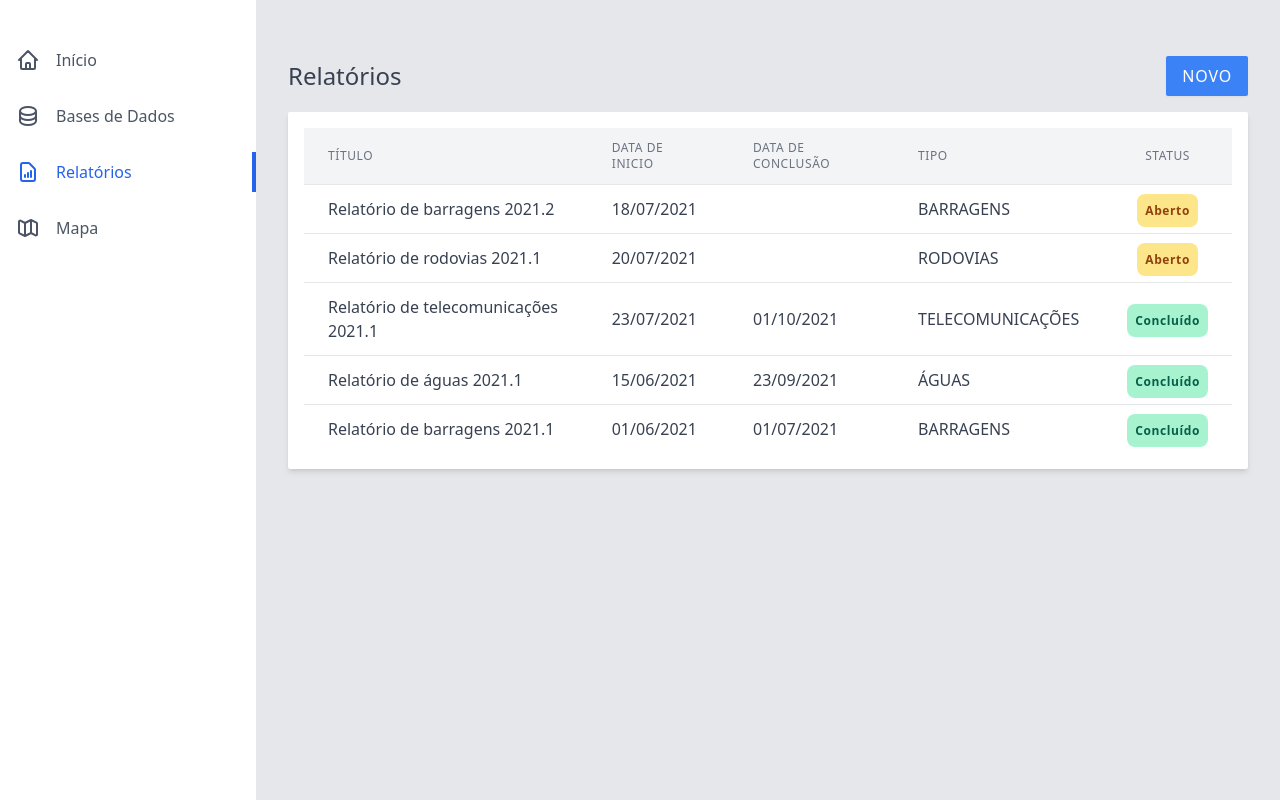
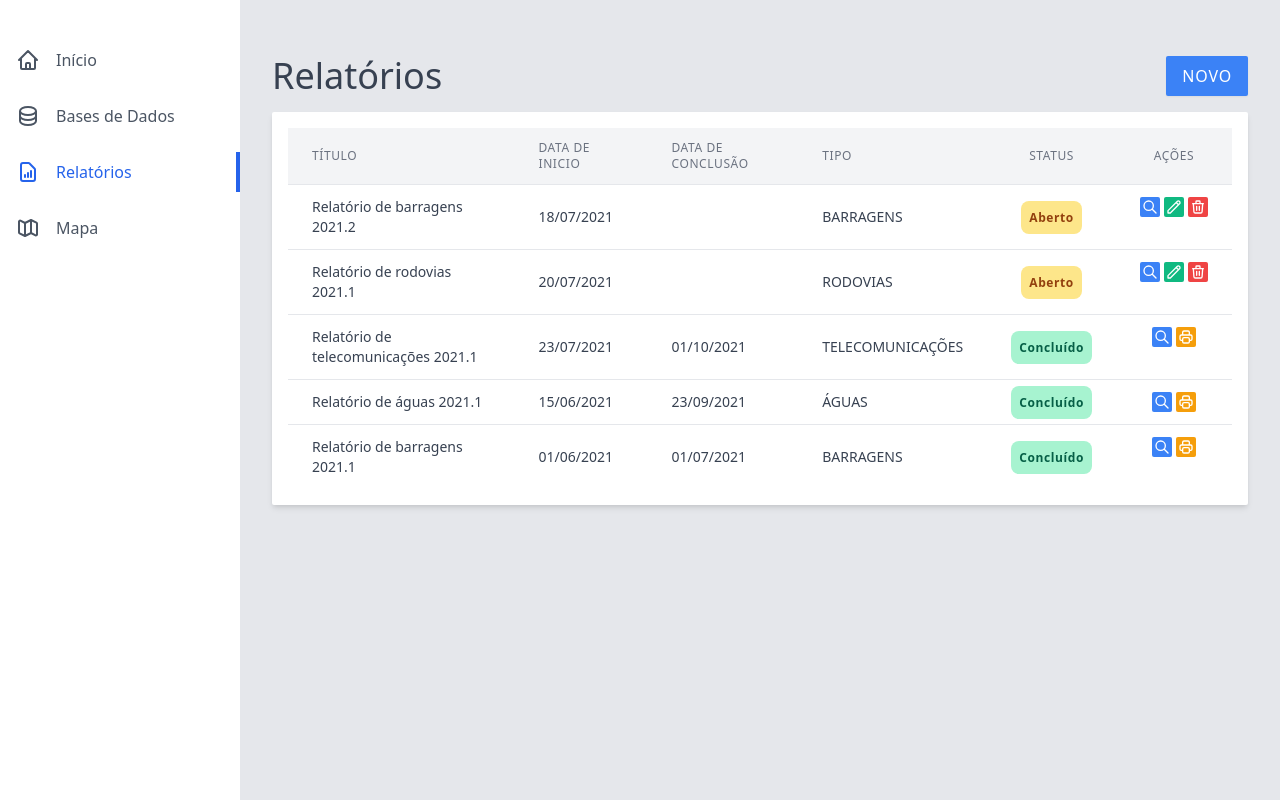
Before and after one commit to santanarscs/sidsic, a Next.js app: page /reports in a window 1280 px wide. Built offline with nearby package versions, Linux system fonts and the light colour scheme.

Commit message:
add actions in tables

```diff
--- a/src/components/Sidebar.tsx
+++ b/src/components/Sidebar.tsx
@@ -2,7 +2,7 @@ import { HomeIcon, DocumentReportIcon, DatabaseIcon, MapIcon } from '@heroicons/
 import { ActiveLink } from './ActiveLink'
 function Sidebar() {
   return (
-    <div className="w-64 bg-white">
+    <div className="w-60 bg-white">
       <div>
         <ul className="mt-10 space-y-4">
           <li>
--- a/src/pages/databases/index.tsx
+++ b/src/pages/databases/index.tsx
@@ -1,5 +1,6 @@
 import { Layout } from "../../components/Layout";
 import Link from 'next/link'
+import { SearchIcon } from "@heroicons/react/outline";
 const databases = [
   { id: 1, totalCount: 20293, type: 'BARRAGEM', lastUpdate: '23/07/2021' },
   { id: 2, totalCount: 10343, type: 'ÁGUAS', lastUpdate: '28/08/2021'},
@@ -11,12 +12,7 @@ export default function index() {
   return (
     <Layout title="Base de dados">
       <div className="mx-4 flex justify-between items-center mb-4">
-        <h1 className="text-2xl text-gray-700 ">Base de dados</h1>
-        <Link href="/databases/new">
-        <a className=" px-4 py-2 bg-blue-500 text-white uppercase tracking-wider shadow-sm rounded-sm hover:bg-blue-400 transition-colors">
-          Nova
-        </a>
-        </Link>
+        <h1 className="text-4xl text-gray-700 ">Base de dados</h1>
       </div>
       <div className="mx-4 bg-white shadow-md p-4 rounded-sm">
         <table className="min-w-full divide-y divide-gray-200">
@@ -25,14 +21,24 @@ export default function index() {
               <th scope="col" className="px-6 py-3 text-left text-xs font-medium text-gray-500 uppercase tracking-wider">Tipo</th>
               <th scope="col" className="px-6 py-3 text-left text-xs font-medium text-gray-500 uppercase tracking-wider">Última atualização</th>
               <th scope="col" className="px-6 py-3 text-left text-xs font-medium text-gray-500 uppercase tracking-wider">Nºde infraestruturas</th>
+              <th scope="col" className="px-6 py-3 text-center text-xs font-medium text-gray-500 uppercase tracking-wider">Ações</th>
             </tr>
           </thead>
-          <tbody className="bg-white divide-y divide-gray-200 text-gray-700">
+          <tbody className="bg-white divide-y divide-gray-200 text-gray-700 text-sm">
             {databases.map(database => (
               <tr key={database.id}>
                 <td className="px-6 py-3">{database.type}</td>
                 <td className="px-6 py-3">{database.lastUpdate}</td>
                 <td className="px-6 py-3">{database.totalCount}</td>
+                <td>
+                <td className="px-6 py-3 flex justify-center">
+                  <Link href="">
+                    <a className="bg-blue-500 h-5 w-5 flex items-center justify-center text-white rounded-sm">
+                      <SearchIcon className="h-4 w-4" />
+                    </a>
+                  </Link>
+                </td>
+                </td>
               </tr>
             ))}
           </tbody>
--- a/src/pages/reports/index.tsx
+++ b/src/pages/reports/index.tsx
@@ -1,5 +1,6 @@
 import { Layout } from "../../components/Layout";
 import Link from 'next/link'
+import { PencilIcon, PrinterIcon, SearchIcon, TrashIcon } from "@heroicons/react/outline";
 
 const reports = [
   {id: 1, title: 'Relatório de barragens 2021.2', initialData: '18/07/2021', finishDate: '', type: 'BARRAGENS', isOpen: 'Aberto'},
@@ -13,7 +14,7 @@ export default function Report() {
   return (
     <Layout title="Relatórios">
       <div className="mx-4 flex justify-between items-center mb-4">
-        <h1 className="text-2xl text-gray-700 ">Relatórios</h1>
+        <h1 className="text-4xl text-gray-700 ">Relatórios</h1>
         <Link href="/reports/new">
         <a className=" px-4 py-2 bg-blue-500 text-white uppercase tracking-wider shadow-sm rounded-sm hover:bg-blue-400 transition-colors">
           Novo
@@ -29,9 +30,10 @@ export default function Report() {
               <th scope="col" className="px-6 py-3 text-left text-xs font-medium text-gray-500 uppercase tracking-wider">Data de conclusão</th>
               <th scope="col" className="px-6 py-3 text-left text-xs font-medium text-gray-500 uppercase tracking-wider">Tipo</th>
               <th scope="col" className="px-6 py-3 text-xs font-medium text-gray-500 uppercase tracking-wider text-center">Status</th>
+              <th scope="col" className="px-6 py-3 text-xs font-medium text-gray-500 uppercase tracking-wider text-center">Ações</th>
             </tr>
           </thead>
-          <tbody className="bg-white divide-y divide-gray-200 text-gray-700">
+          <tbody className="bg-white divide-y divide-gray-200 text-gray-700 text-sm">
             {reports.map(report => (
               <tr key={report.id}>
                 <td className="px-6 py-3">{report.title}</td>
@@ -44,6 +46,34 @@ export default function Report() {
                     ${report.isOpen === 'Aberto' ? 'bg-yellow-200 text-yellow-800' : 'bg-green-200 text-green-800'}
                   `}>{report.isOpen}</span>
                 </td>
+                <td className="px-6 py-3 flex space-x-1 justify-center">
+                  <Link href="">
+                    <a className="bg-blue-500 h-5 w-5 flex items-center justify-center text-white rounded-sm">
+                      <SearchIcon className="h-4 w-4" />
+                    </a>
+                  </Link>
+                  {report.isOpen === 'Aberto' && (
+                    <Link href="">
+                    <a className="bg-green-500 h-5 w-5 flex items-center justify-center text-white rounded-sm">
+                      <PencilIcon className="h-4 w-4" />
+                    </a>
+                  </Link>
+                  )}
+                  {report.isOpen === 'Concluído' && (
+                    <Link href="">
+                    <a className="bg-yellow-500 h-5 w-5 flex items-center justify-center text-white rounded-sm">
+                      <PrinterIcon className="h-4 w-4" />
+                    </a>
+                  </Link>
+                  )}
+                  {report.isOpen === 'Aberto' && (
+                  <Link href="">
+                    <a className="bg-red-500 h-5 w-5 flex items-center justify-center text-white rounded-sm">
+                      <TrashIcon className="h-4 w-4" />
+                    </a>
+                  </Link>
+                  )}
+                </td>
               </tr>
             ))}
           </tbody>
```
